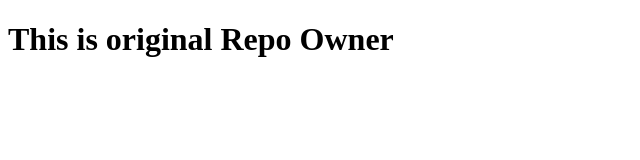
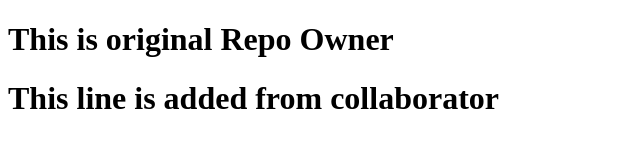
Before and after one commit to danishanwar909/Collaborator-Repo, a plain HTML site: page index.html in a window 1280 px wide. Shown: the whole page, without its empty margins (0-640 px from the left). Drawn offline with Linux system fonts and the light colour scheme.

Commit message:
index file updated from collaborator

```diff
--- a/index.html
+++ b/index.html
@@ -7,5 +7,6 @@
 </head>
 <body>
     <h1>This is original Repo Owner</h1>
+    <h1>This line is added from collaborator</h1>
 </body>
 </html>
```
